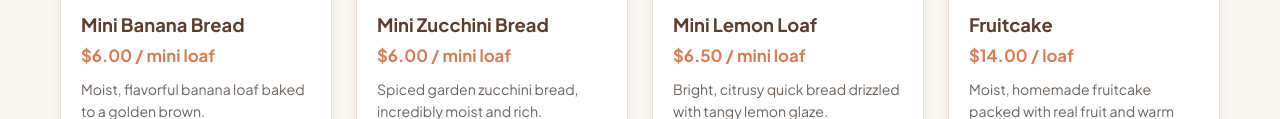
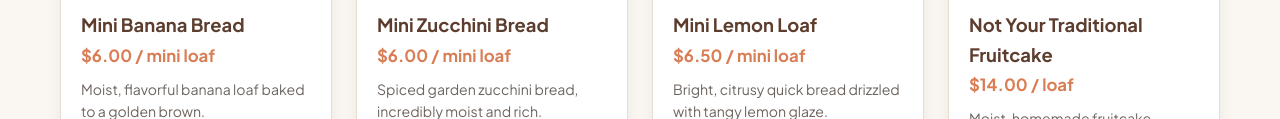
Before and after one commit to raglandbakes/mombas-organized-chaos, a plain HTML site: page index.html in a window 1280 px wide. Shown: the part 4426-4545 px from the top of the page. Drawn offline with nearby package versions, Linux system fonts and the light colour scheme.

Commit message:
Update index.html

```diff
--- a/index.html
+++ b/index.html
@@ -1056,7 +1056,7 @@
       <div class="product-card">
         <span class="card-badge">Specialty Cake</span>
         <img src="images/fruitcake.jpg" alt="NOT your Traditional Fruitcake" class="product-img">
-        <h3 class="product-title">Fruitcake</h3>
+        <h3 class="product-title">Not Your Traditional Fruitcake</h3>
         <p class="product-price">$14.00 / loaf</p>
         <p class="product-desc">Moist, homemade fruitcake packed with real fruit and warm holiday flavor..</p>
         <div class="product-actions">
```
